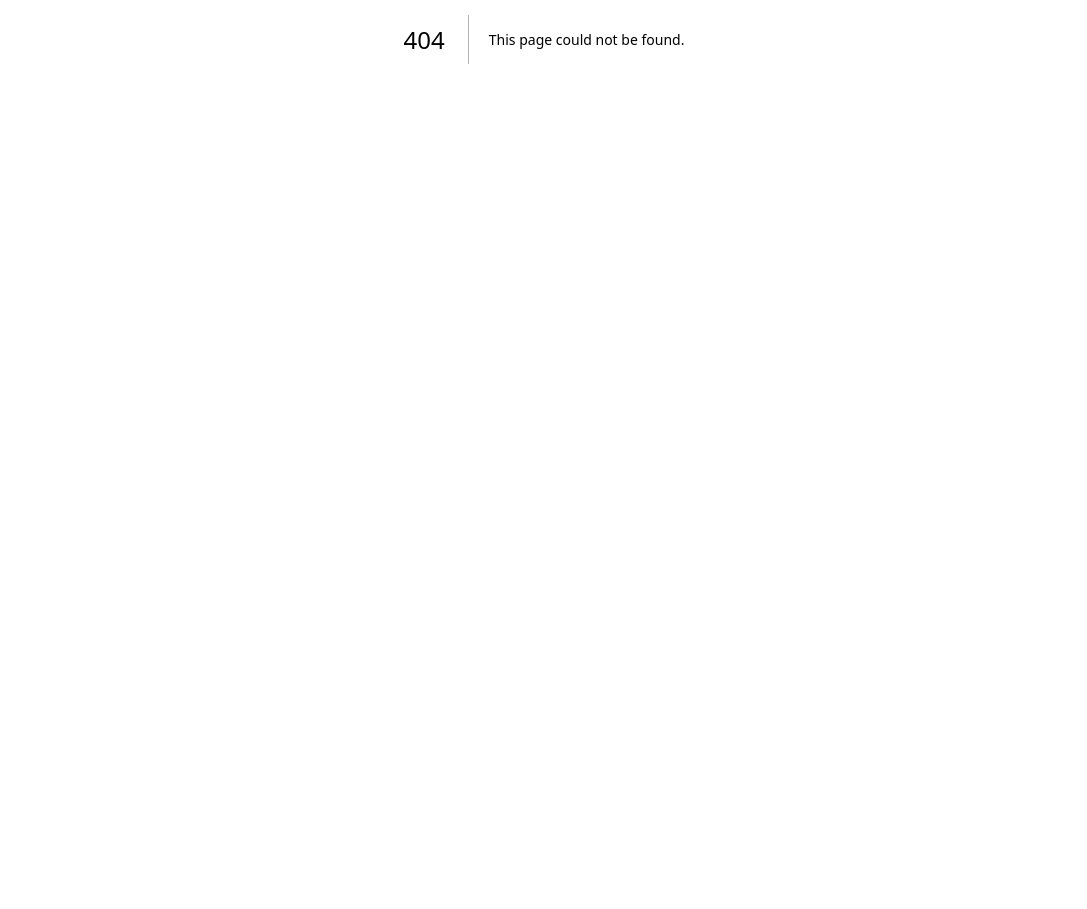
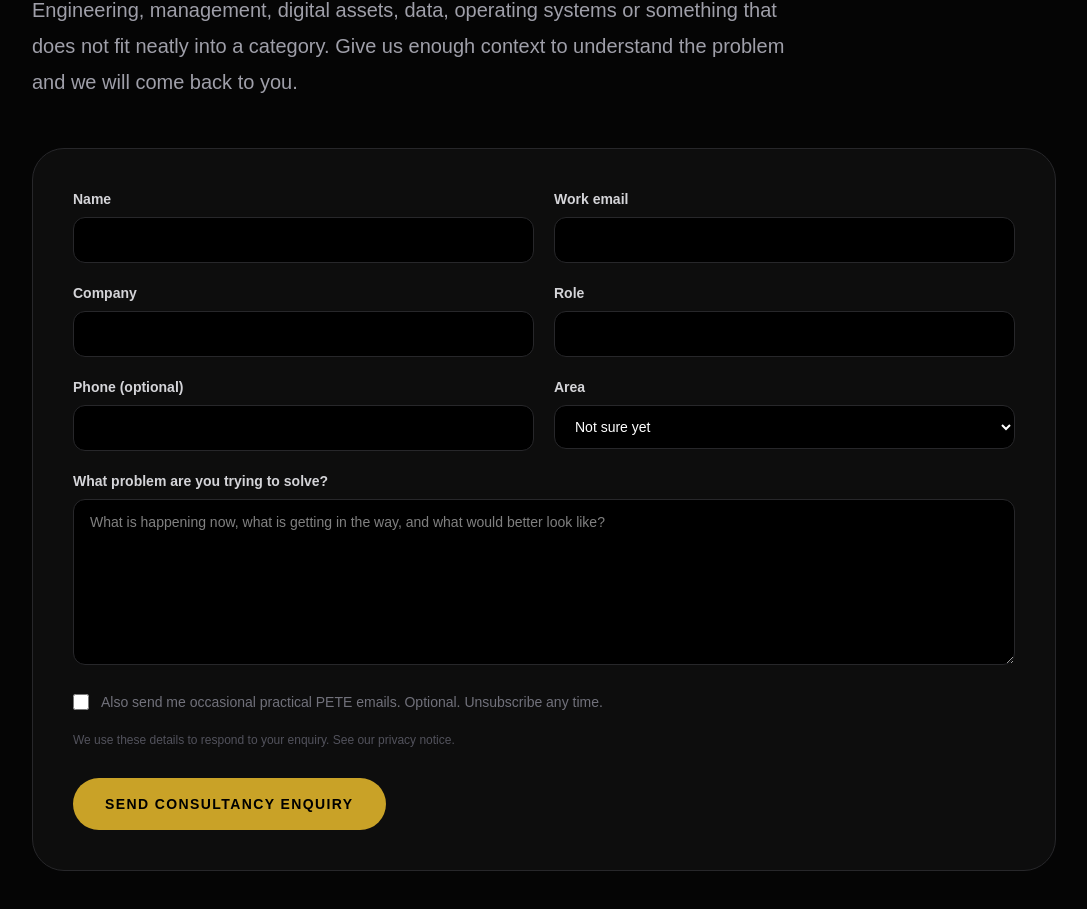
Before and after one commit to Camchesie/the-performance-engineer, a Next.js app: page /consultancy/enquire in a window 1280 px wide. Before the commit this address had no page. Shown: the part 361-1270 px from the top of the page, without its empty margins (96-1183 px from the left). Before the commit the page ends 800 px from the top, so only its background shows below. Built offline with nearby package versions, Linux system fonts and the light colour scheme.

Commit message:
Add consultancy enquiry form

```diff
--- /dev/null
+++ b/app/consultancy/enquire/page.tsx
@@ -0,0 +1,95 @@
+import type { Metadata } from "next";
+
+export const metadata: Metadata = {
+  title: "Consultancy Enquiry",
+  description:
+    "Tell The Performance Engineer about the engineering, management, data or digital-system problem you want to solve.",
+  alternates: { canonical: "/consultancy/enquire" },
+};
+
+export default async function ConsultancyEnquiry({
+  searchParams,
+}: {
+  searchParams: Promise<{ error?: string }>;
+}) {
+  const query = await searchParams;
+
+  return (
+    <main className="min-h-screen bg-[#050505] px-6 py-20 text-[#f5f5f5]">
+      <section className="mx-auto max-w-5xl">
+        <a href="/consultancy" className="text-xs font-black uppercase tracking-[0.25em] text-[#c9a227]">← Consultancy</a>
+        <p className="mt-12 text-xs font-black uppercase tracking-[0.35em] text-[#c9a227]">Start with the problem</p>
+        <h1 className="mt-5 text-5xl font-black uppercase leading-[0.95] md:text-7xl">
+          Tell us what is <span className="text-[#c9a227]">not working.</span>
+        </h1>
+        <p className="mt-7 max-w-3xl text-xl leading-9 text-zinc-400">
+          Engineering, management, digital assets, data, operating systems or something that does not fit neatly into a category. Give us enough context to understand the problem and we will come back to you.
+        </p>
+
+        <form action="/api/leads" method="post" className="mt-12 rounded-[2rem] border border-zinc-800 bg-[#0d0d0d] p-8 md:p-10">
+          <input type="hidden" name="lead_type" value="consultancy" />
+          <input type="hidden" name="source" value="/consultancy/enquire" />
+          <div className="hidden" aria-hidden="true"><input name="website" tabIndex={-1} autoComplete="off" /></div>
+
+          {query.error === "1" && <p className="mb-6 rounded-xl border border-red-900/50 bg-red-950/30 p-4 text-sm text-red-300">Check the required fields and try again.</p>}
+
+          <div className="grid gap-5 md:grid-cols-2">
+            {[
+              ["Name", "name", "name"],
+              ["Work email", "email", "email"],
+              ["Company", "company", "organization"],
+              ["Role", "role", "organization-title"],
+              ["Phone (optional)", "phone", "tel"],
+            ].map(([label, name, auto]) => (
+              <label key={name} className="text-sm font-bold text-zinc-300">
+                {label}
+                <input
+                  required={name === "name" || name === "email" || name === "company"}
+                  type={name === "email" ? "email" : "text"}
+                  name={name}
+                  autoComplete={auto}
+                  className="mt-2 w-full rounded-xl border border-zinc-800 bg-black px-4 py-3 font-normal text-white outline-none focus:border-[#c9a227]"
+                />
+              </label>
+            ))}
+            <label className="text-sm font-bold text-zinc-300">
+              Area
+              <select name="area" className="mt-2 w-full rounded-xl border border-zinc-800 bg-black px-4 py-3 font-normal text-white outline-none focus:border-[#c9a227]">
+                <option>Not sure yet</option>
+                <option>Engineering & Reliability</option>
+                <option>Management & Operations</option>
+                <option>Digital Asset Management</option>
+                <option>Data & Reporting</option>
+                <option>Bespoke Performance System</option>
+              </select>
+            </label>
+          </div>
+
+          <label className="mt-5 block text-sm font-bold text-zinc-300">
+            What problem are you trying to solve?
+            <textarea
+              required
+              name="problem"
+              rows={7}
+              className="mt-2 w-full rounded-xl border border-zinc-800 bg-black px-4 py-3 font-normal text-white outline-none focus:border-[#c9a227]"
+              placeholder="What is happening now, what is getting in the way, and what would better look like?"
+            />
+          </label>
+
+          <label className="mt-5 flex items-start gap-3 text-sm leading-6 text-zinc-500">
+            <input type="checkbox" name="marketing_consent" value="yes" className="mt-1 h-4 w-4 accent-[#c9a227]" />
+            <span>Also send me occasional practical PETE emails. Optional. Unsubscribe any time.</span>
+          </label>
+
+          <p className="mt-4 text-xs leading-5 text-zinc-600">
+            We use these details to respond to your enquiry. See our <a href="/privacy" className="text-[#c9a227] hover:underline">privacy notice</a>.
+          </p>
+
+          <button type="submit" className="mt-7 rounded-full bg-[#c9a227] px-8 py-4 text-sm font-black uppercase tracking-widest text-black hover:bg-[#e4c45a]">
+            Send consultancy enquiry
+          </button>
+        </form>
+      </section>
+    </main>
+  );
+}
```
